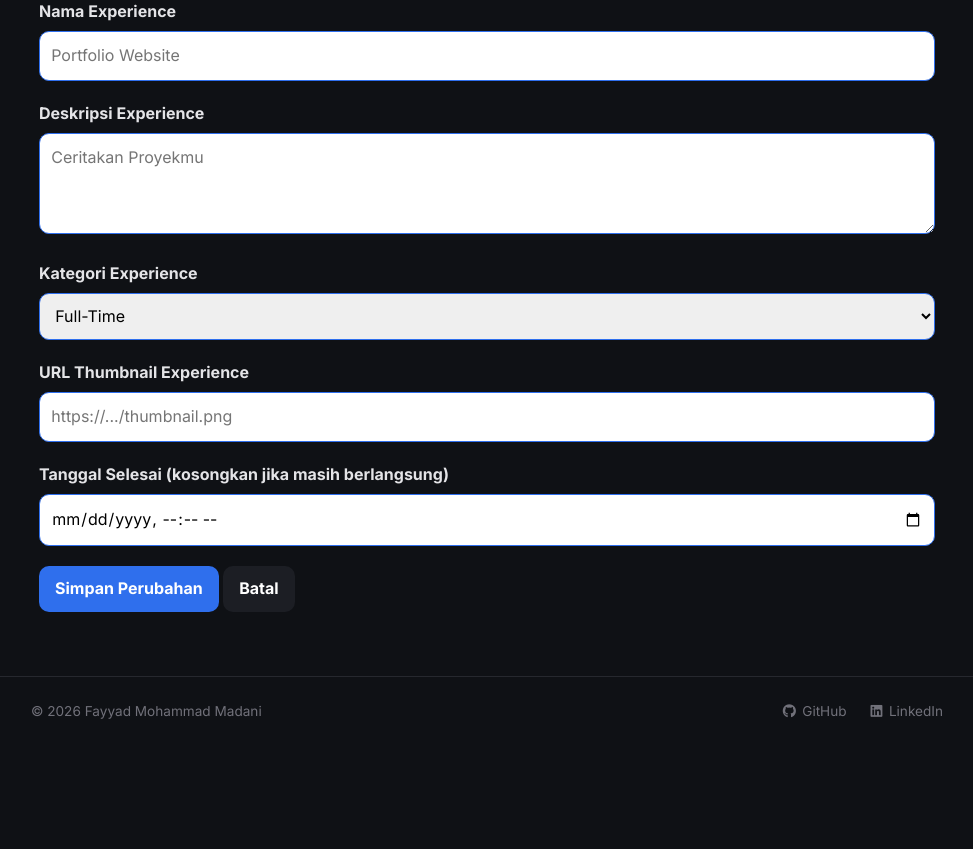
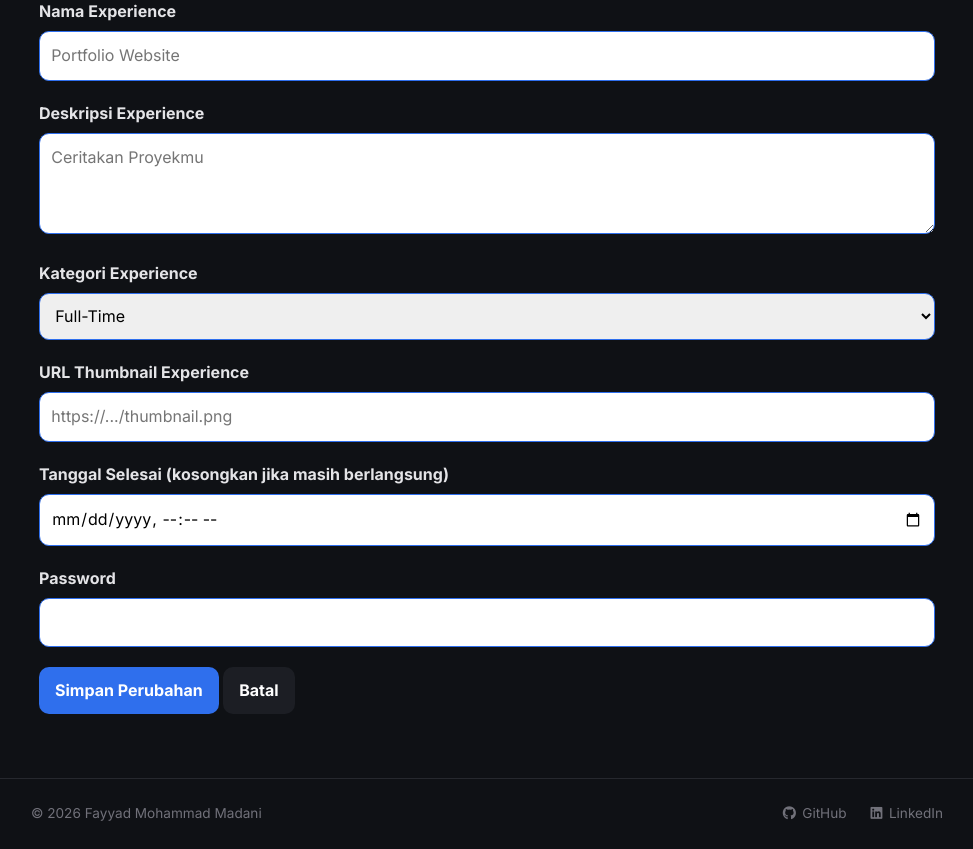
Before and after one commit to fayyadmmadani/myportofolio, a Django app: page /experience/add/ in a window 1280 px wide. Shown: the part 198-1047 px from the top of the page, without its empty margins (153-1126 px from the left). Before the commit the page ends 917 px from the top, so only its background shows below. Run offline with Django 5.2, Linux system fonts and the light colour scheme; some web fonts are replaced.

Commit message:
feat: password for experience create, edit, and delete

```diff
--- a/main/views.py
+++ b/main/views.py
@@ -60,10 +60,14 @@ def get_experience_json(request):
 def create_experience(request):
     form = ExperienceForm(request.POST or None)
 
-    if request.method == "POST" and form.is_valid():
-        form.save()
-        messages.success(request, "Experience baru berhasil ditambahkan!")
-        return redirect("main:show_experience")
+    if request.method == "POST":
+        if request.POST.get("secret") != settings.EDIT_SECRET:
+            messages.error(request, "Password salah!")
+            return redirect("main:show_experience")
+        if form.is_valid():
+            form.save()
+            messages.success(request, "Experience baru berhasil ditambahkan!")
+            return redirect("main:show_experience")
 
     context = {
         "name": "Fayyad Mohammad Madani",
@@ -75,10 +79,14 @@ def edit_experience(request, experience_id):
     experience = get_object_or_404(Experience, pk=experience_id)
     form = ExperienceForm(request.POST or None, instance=experience)
 
-    if request.method == "POST" and form.is_valid():
-        form.save()
-        messages.success(request, "Experience berhasil diperbarui!")
-        return redirect("main:show_experience")
+    if request.method == "POST":
+        if request.POST.get("secret") != settings.EDIT_SECRET:
+            messages.error(request, "Password salah!")
+            return redirect("main:show_experience")
+        if form.is_valid():
+            form.save()
+            messages.success(request, "Experience berhasil diperbarui!")
+            return redirect("main:show_experience")
 
     context = {
         "name": "Fayyad Mohammad Madani",
@@ -90,6 +98,9 @@ def delete_experience(request, experience_id):
     experience = get_object_or_404(Experience, pk=experience_id)
 
     if request.method == "POST":
+        if request.POST.get("secret") != settings.EDIT_SECRET:
+            messages.error(request, "Password salah!")
+            return redirect("main:show_experience")
         experience.delete()
         messages.success(request, "Experience berhasil dihapus!")
         return redirect("main:show_experience")
--- a/templates/components/experience_delete_modal.html
+++ b/templates/components/experience_delete_modal.html
@@ -50,6 +50,11 @@
       </button>
       <form method="post" action="{% url 'main:delete_experience' experience.id %}">
         {% csrf_token %}
+        <input type="password"
+               name="secret"
+               placeholder="Password"
+               class="project-delete-modal__input"
+               required>
         <button type="submit" class="button button-danger">Ya, Hapus</button>
       </form>
     </div>
--- a/templates/experience_form.html
+++ b/templates/experience_form.html
@@ -20,6 +20,10 @@
                             {% endfor %}
                         </div>
                     {% endfor %}
+                    <div class="form-group">
+                        <label for="secret">Password</label>
+                        <input type="password" name="secret" id="secret" required>
+                    </div>
                     <button type="submit" class="button">
                         {% if form.instance.pk %}Simpan Perubahan{% else %}Tambah Experience{% endif %}
                     </button>
```
